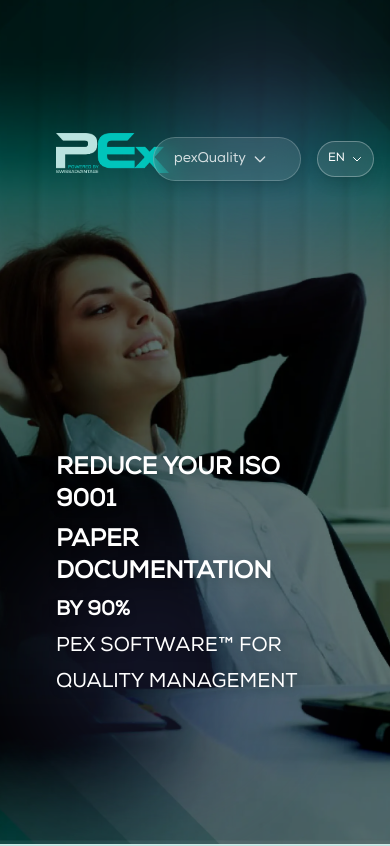
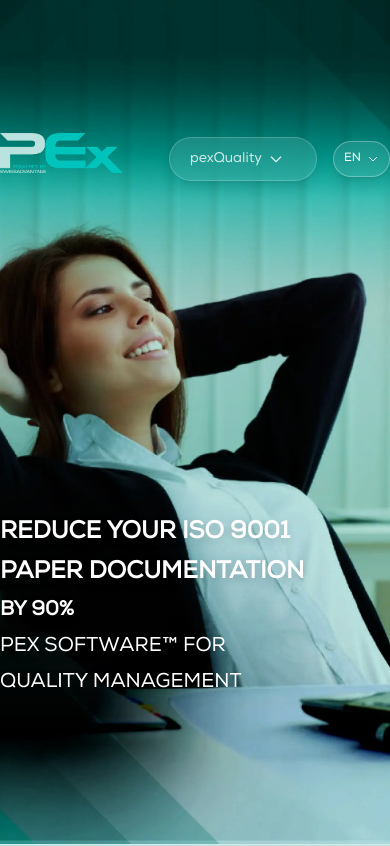
Before and after one commit to RuchiraSachinthana/PeX-Gen-2-Website, a Next.js app: page /pex-quality in a window 390 px wide. Shown: the top 846 px of the page. Built offline with nearby package versions, Linux system fonts and the light colour scheme.

Commit message:
Refactor layout properties in HeroHeader, HomeNavbar, PexQualityHeader, and VideoPromoSection for improved responsiveness and consistency

```diff
--- a/components/HeroHeader.tsx
+++ b/components/HeroHeader.tsx
@@ -7,7 +7,7 @@
 
 export default function HeroHeader() {
   return (
-    <div className="flex items-center max-w-5xl justify-between mb-8 sm:mb-12 gap-3 sm:gap-4">
+    <div className="flex items-center max-w-7xl justify-between mb-8 sm:mb-12 gap-3 sm:gap-4">
       {/* Logo */}
       <motion.div
         initial={{ opacity: 0, x: -20 }}
@@ -20,7 +20,7 @@
           alt="PEX Logo"
           width={140}
           height={72}
-          className="h-10 w-auto sm:h-11 ml-10"
+          className="h-10 w-auto sm:h-11"
           priority
         />
       </motion.div>
--- a/components/HomeNavbar.tsx
+++ b/components/HomeNavbar.tsx
@@ -71,7 +71,7 @@
   );
 
   return (
-    <nav className="w-full mt-7 flex justify-end mb-4 sm:mb-6">
+    <nav className="w-full mt-7 max-w-6xl flex justify-end mb-4 sm:mb-6">
       <div className="flex items-center h-11 bg-white/10 backdrop-blur-md rounded-full border border-white/20 shadow-lg px-3 sm:px-5">
         <div className="flex items-center space-x-3 sm:space-x-6">
           {/* Page Selector Dropdown */}
--- a/components/PexQualityHeader.tsx
+++ b/components/PexQualityHeader.tsx
@@ -16,29 +16,14 @@
         }}
       />
 
-      {/* Dark Overlay for better text readability */}
-      <div className="absolute inset-0 bg-black/50" />
-
-      {/* Animated Gradient Shapes */}
-      <motion.div
-        className="absolute top-10 right-10 w-48 h-48 md:w-72 md:h-72 bg-purple-400 rounded-full opacity-20 blur-3xl"
-        animate={{ x: [0, 30, 0], y: [0, 20, 0] }}
-        transition={{ duration: 8, repeat: Infinity }}
-      />
-      <motion.div
-        className="absolute bottom-10 left-10 w-64 h-64 md:w-96 md:h-96 bg-indigo-400 rounded-full opacity-15 blur-3xl"
-        animate={{ x: [0, -30, 0], y: [0, -20, 0] }}
-        transition={{ duration: 10, repeat: Infinity }}
-      />
-
       {/* Container for Logo, Navbar, and Content */}
-      <div className="relative z-10 w-full max-w-6xl mx-auto px-4 sm:px-6 lg:px-8">
+      <div className="relative z-10 w-full max-w-7xl mx-auto ">
         {/* Top Row: Logo, Language Selector, and Navbar */}
         <HeroHeader />
 
         {/* Main Content - Centered */}
-        <div className="flex items-end justify-left px-10 min-h-[60vh] sm:min-h-[70vh]">
-          <div className="text-left max-w-4xl">
+        <div className="flex items-end justify-left  min-h-[60vh] sm:min-h-[70vh]">
+          <div className="text-left max-w-6xl">
             <motion.p
               className="text-2xl sm:text-3xl md:text-4xl lg:text-4xl font-semibold  mb-2 sm:mb-3 text-white drop-shadow-lg uppercase"
               initial={{ opacity: 0 }}
@@ -70,7 +55,6 @@
               transition={{ delay: 0.3, duration: 0.8 }}
             >
               {String(t("pexQualityHeader.desc4"))}
-
             </motion.p>
             <motion.p
               className="text-xl sm:text-2xl md:text-3xl lg:text-3xl  mb-4 sm:mb-6 text-white drop-shadow-lg uppercase"
--- a/components/VideoPromoSection.tsx
+++ b/components/VideoPromoSection.tsx
@@ -17,7 +17,7 @@
       }}
       className="w-full pt-20 pb-40  relative overflow-hidden"
     >
-      <div className="max-w-5xl mx-auto relative   z-10">
+      <div className="max-w-6xl mx-auto relative   z-10">
         <div className=" flex gap-2 justify-between ">
           {/* left section */}
           <motion.div
@@ -129,7 +129,7 @@
           </motion.div>
           {/* right section */}
           <motion.div
-            className="relative w-3/8 bg-emerald-400 rounded-3xl  p-6"
+            className="relative w-3/7 bg-emerald-400 rounded-3xl  p-6"
             initial={{ opacity: 0, x: 50 }}
             whileInView={{ opacity: 1, x: 0 }}
             viewport={{ once: true }}
```
